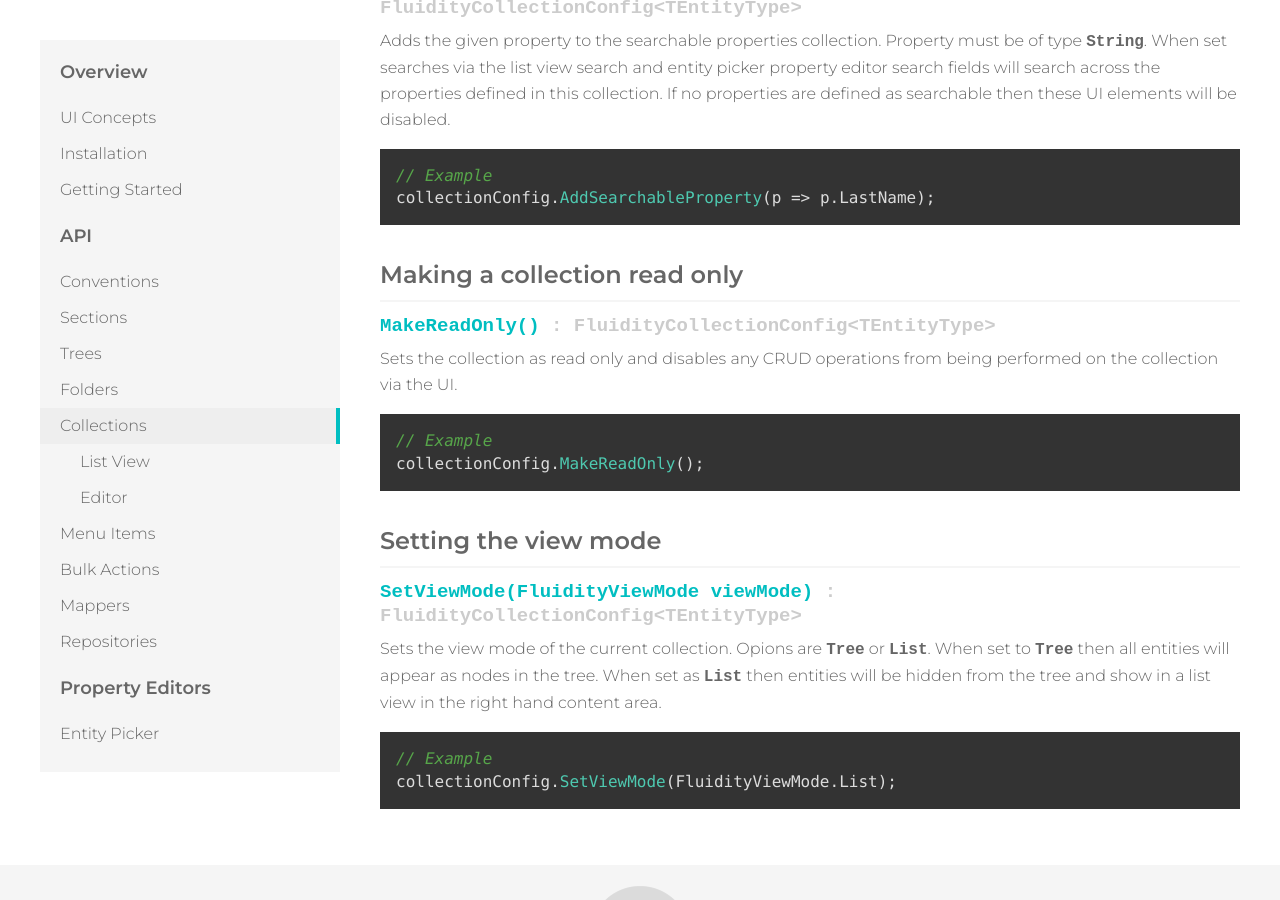
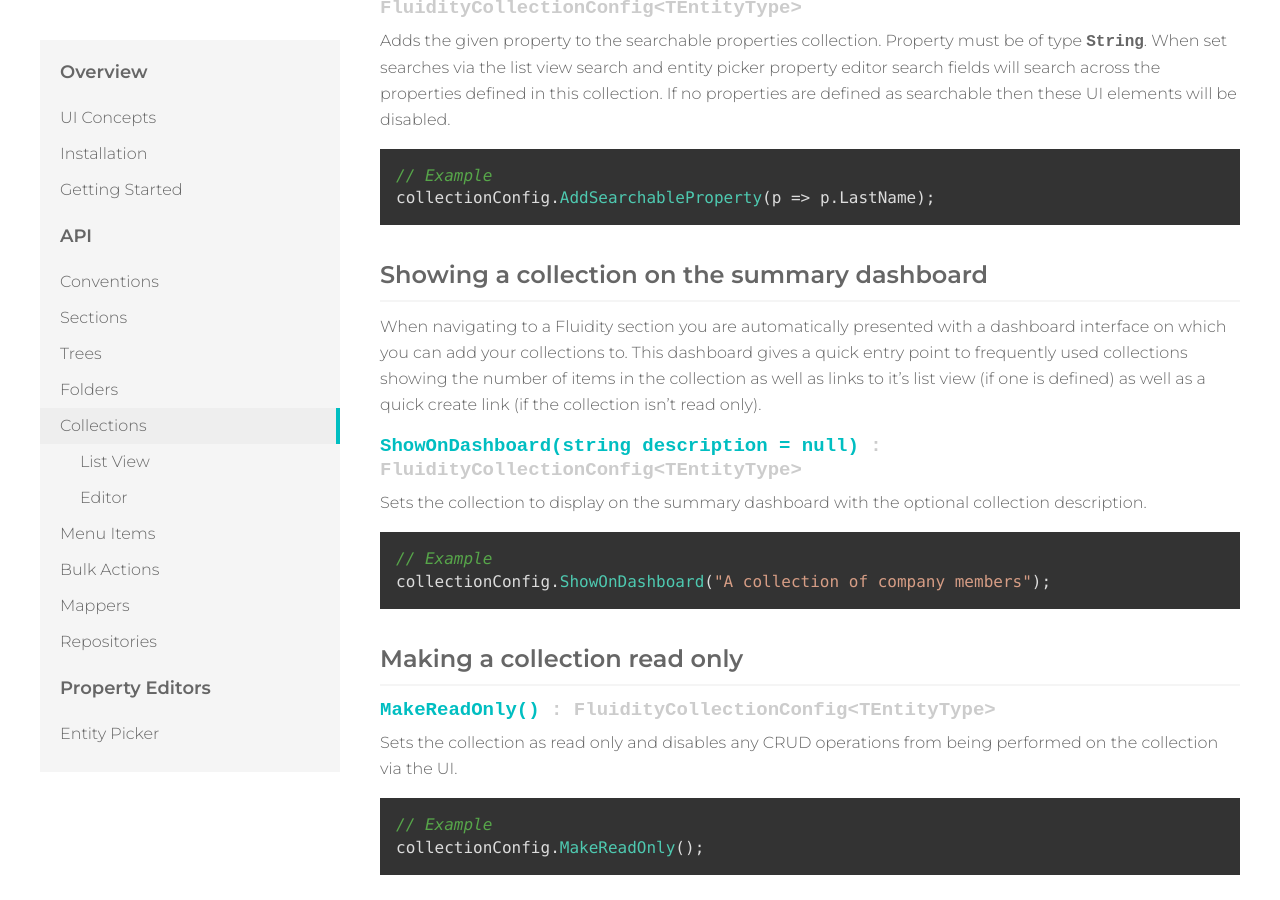
Before and after one commit to mattbrailsford/umbraco-fluidity, a Jekyll site: the page built from docs/_pages/02-api-04-collections.md, in a window 1280 px wide and 900 px high, scrolled down 5044 px. Built offline with Jekyll 4.4.1, drawn with Linux system fonts in a browser that asks for light colours.

Commit message:
Added show on dashboard docs

`````diff
--- a/docs/_pages/02-api-04-collections.md
+++ b/docs/_pages/02-api-04-collections.md
@@ -211,6 +211,21 @@ Adds the given property to the searchable properties collection. Property must b
 collectionConfig.AddSearchableProperty(p => p.LastName);
 ````
 
+### Showing a collection on the summary dashboard
+{: .mt}
+
+When navigating to a Fluidity section you are automatically presented with a dashboard interface on which you can add your collections to. This dashboard gives a quick entry point to frequently used collections showing the number of items in the collection as well as links to it's list view (if one is defined) as well as a quick create link (if the collection isn't read only).
+
+#### ShowOnDashboard(string description = null) *: FluidityCollectionConfig&lt;TEntityType&gt;*
+{: .signature}
+
+Sets the collection to display on the summary dashboard with the optional collection description.
+
+````csharp
+// Example
+collectionConfig.ShowOnDashboard("A collection of company members");
+````
+
 ### Making a collection read only
 {: .mt}
 
`````
